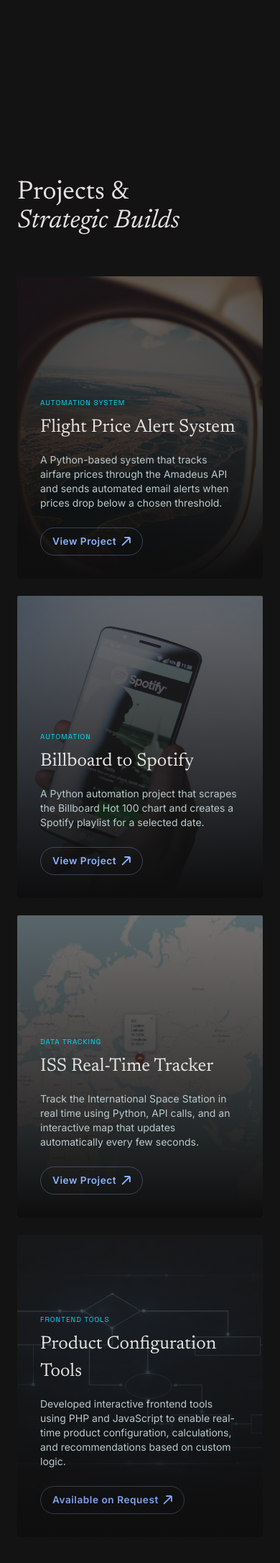
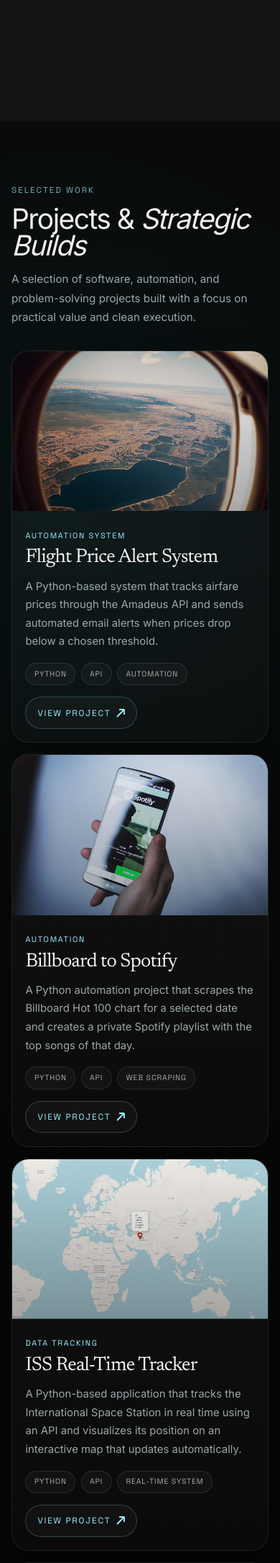
Before and after one commit to Tsaousidis/portfolio-site, a Flask app: page / in a window 390 px wide. Shown: the part 845-3017 px from the top of the page at 72% size. Run offline with Flask 2, Linux system fonts and the light colour scheme; some libraries are stand-ins or nearby versions.

Commit message:
Fixed UI on projects mobile

```diff
--- a/static/css/style.css
+++ b/static/css/style.css
@@ -1332,24 +1332,6 @@ section#hero {
     display: none;
   }
 
-  .projects-mobile {
-    display: block;
-  }
-
-  .projects-mobile .group {
-    min-height: 420px;
-  }
-
-  .projects-mobile h3 {
-    font-size: 1.6rem;
-    white-space: normal;
-    overflow: visible;
-  }
-
-  .projects-mobile p {
-    max-width: 100%;
-  }
-
   nav {
     padding-left: 1rem !important;
     padding-right: 1rem !important;
@@ -1443,6 +1425,169 @@ section#hero {
     background: rgba(255,255,255,0.05);
     color: #9cf0ff;
   }
+
+  .projects-mobile {
+    display: block;
+    padding: 5.5rem 0;
+    background:
+      radial-gradient(circle at 20% 20%, rgba(0, 229, 255, 0.05), transparent 28%),
+      linear-gradient(180deg, #090909 0%, #050505 100%);
+  }
+
+  .projects-mobile-shell {
+    width: min(100%, 680px);
+    margin: 0 auto;
+    padding: 0 1rem;
+  }
+
+  .projects-mobile-heading {
+    margin-bottom: 2rem;
+  }
+
+  .projects-mobile-kicker {
+    margin-bottom: 0.75rem;
+    font-family: 'Space Grotesk', monospace;
+    font-size: 0.72rem;
+    text-transform: uppercase;
+    letter-spacing: 0.18em;
+    color: rgba(156, 240, 255, 0.72);
+  }
+
+  .projects-mobile-title {
+    font-size: clamp(2.4rem, 10vw, 3.5rem);
+    line-height: 0.95;
+    color: #f4f1ee;
+    margin-bottom: 1rem;
+    letter-spacing: -0.04em;
+  }
+
+  .projects-mobile-intro {
+    color: rgba(186, 201, 204, 0.82);
+    font-size: 0.95rem;
+    line-height: 1.75;
+    max-width: 36ch;
+  }
+
+  .projects-mobile-list {
+    display: grid;
+    gap: 1rem;
+  }
+
+  .project-mobile-card {
+    overflow: hidden;
+    border-radius: 24px;
+    background:
+      linear-gradient(180deg, rgba(255,255,255,0.045), rgba(255,255,255,0.02));
+    border: 1px solid rgba(255,255,255,0.08);
+    box-shadow:
+      0 18px 40px rgba(0,0,0,0.28),
+      inset 0 1px 0 rgba(255,255,255,0.04);
+  }
+
+  .project-mobile-image-wrap {
+    position: relative;
+    aspect-ratio: 16 / 10;
+    overflow: hidden;
+    background: #0d1117;
+  }
+
+  .project-mobile-image-wrap::after {
+    content: "";
+    position: absolute;
+    inset: 0;
+    background:
+      linear-gradient(to top, rgba(5, 5, 5, 0.32), rgba(5, 5, 5, 0.02));
+    pointer-events: none;
+  }
+
+  .project-mobile-image {
+    width: 100%;
+    height: 100%;
+    object-fit: cover;
+  }
+
+  .project-mobile-content {
+    padding: 1.2rem 1.15rem 1.15rem;
+  }
+
+  .project-mobile-eyebrow {
+    display: inline-block;
+    margin-bottom: 0.65rem;
+    font-family: 'Space Grotesk', monospace;
+    font-size: 0.68rem;
+    text-transform: uppercase;
+    letter-spacing: 0.16em;
+    color: #9cf0ff;
+  }
+
+  .project-mobile-title-card {
+    font-family: 'Newsreader', serif;
+    font-size: 1.7rem;
+    line-height: 0.98;
+    letter-spacing: -0.03em;
+    color: #f4f1ee;
+    margin-bottom: 0.85rem;
+  }
+
+  .project-mobile-text {
+    color: rgba(186, 201, 204, 0.82);
+    font-size: 0.93rem;
+    line-height: 1.72;
+    margin-bottom: 1rem;
+  }
+
+  .project-mobile-tags {
+    display: flex;
+    flex-wrap: wrap;
+    gap: 0.45rem;
+    margin-bottom: 1rem;
+  }
+
+  .project-mobile-tags span {
+    display: inline-flex;
+    align-items: center;
+    padding: 0.42rem 0.72rem;
+    border-radius: 999px;
+    border: 1px solid rgba(255,255,255,0.1);
+    background: rgba(255,255,255,0.03);
+    font-family: 'Space Grotesk', monospace;
+    font-size: 0.66rem;
+    letter-spacing: 0.08em;
+    text-transform: uppercase;
+    color: rgba(229, 226, 225, 0.72);
+  }
+
+  .project-mobile-link {
+    display: inline-flex;
+    align-items: center;
+    gap: 0.45rem;
+    padding: 0.78rem 1rem;
+    border-radius: 999px;
+    border: 1px solid rgba(156, 240, 255, 0.22);
+    background: rgba(255,255,255,0.03);
+    color: #9cf0ff;
+    font-family: 'Space Grotesk', monospace;
+    font-size: 0.74rem;
+    text-transform: uppercase;
+    letter-spacing: 0.15em;
+    transition: transform 0.2s ease, border-color 0.2s ease, background 0.2s ease, color 0.2s ease;
+  }
+
+  .project-mobile-link svg {
+    width: 12px;
+    height: 12px;
+    flex-shrink: 0;
+  }
+
+  .project-mobile-link:active {
+    transform: scale(0.98);
+  }
+
+  .project-mobile-link-static {
+    cursor: default;
+    color: rgba(229, 226, 225, 0.72);
+    border-color: rgba(255,255,255,0.12);
+  }
 }
 
 @media (prefers-reduced-motion: reduce) {
--- a/templates/index.html
+++ b/templates/index.html
@@ -253,32 +253,45 @@
     </section>
 
     <!-- ── Projects Section Mobile (Old Logic) ── -->
-    <section class="projects-mobile py-20 px-6 max-w-7xl mx-auto" id="projects-mobile">
-        <div class="mb-14">
-            <h2 class="font-headline text-4xl text-on-surface">
-                Projects &amp;<br><span class="italic">Strategic Builds</span>
+    <section class="projects-mobile" id="projects-mobile">
+        <div class="projects-mobile-shell">
+            <div class="projects-mobile-heading">
+                <p class="projects-mobile-kicker">Selected Work</p>
+                <h2 class="projects-mobile-title">
+                    Projects &amp; <span class="italic">Strategic Builds</span>
                 </h2>
+                <p class="projects-mobile-intro">
+                    A selection of software, automation, and problem-solving projects built with a focus on practical value and clean execution.
+                </p>
             </div>
 
-        <div class="grid grid-cols-1 gap-6 overflow-hidden">
-            <div class="group relative min-h-[420px] overflow-hidden bg-surface-container rounded-sm transition-all duration-500">
+            <div class="projects-mobile-list">
+                <article class="project-mobile-card">
+                    <div class="project-mobile-image-wrap">
                         <img
-                    class="absolute inset-0 w-full h-full object-cover opacity-40 transition-opacity"
                             src="{{ url_for('static', filename='images/projects/flights-notifier.webp') }}"
                             loading="lazy"
                             decoding="async"
                             alt="Flight Price Alert System preview"
+                            class="project-mobile-image"
                         />
-                <div class="absolute inset-0 bg-gradient-to-t from-surface-container-lowest to-transparent"></div>
-                <div class="relative h-full flex flex-col justify-end p-8">
-                    <span class="font-label text-[10px] text-primary-fixed-dim uppercase tracking-widest mb-2">Automation System</span>
-                    <h3 class="font-headline text-[1.6rem] mb-4">Flight Price Alert System</h3>
-                    <p class="font-body text-on-surface-variant max-w-full text-sm mb-6">
-                        A Python-based system that tracks airfare prices through the Amadeus API
-                        and sends automated email alerts when prices drop below a chosen threshold.
+                    </div>
+
+                    <div class="project-mobile-content">
+                        <span class="project-mobile-eyebrow">Automation System</span>
+                        <h3 class="project-mobile-title-card">Flight Price Alert System</h3>
+                        <p class="project-mobile-text">
+                            A Python-based system that tracks airfare prices through the Amadeus API and sends automated email alerts when prices drop below a chosen threshold.
                         </p>
+
+                        <div class="project-mobile-tags">
+                            <span>Python</span>
+                            <span>API</span>
+                            <span>Automation</span>
+                        </div>
+
                         <a href="https://github.com/Tsaousidis/oop-api-smtp-flights-notifier"
-                    class="card-link"
+                        class="project-mobile-link"
                         target="_blank"
                         rel="noopener noreferrer">
                             View Project
@@ -287,25 +300,34 @@
                             </svg>
                         </a>
                     </div>
-            </div>
+                </article>
 
-            <div class="group relative min-h-[420px] overflow-hidden bg-surface-container rounded-sm transition-all duration-500">
+                <article class="project-mobile-card">
+                    <div class="project-mobile-image-wrap">
                         <img
-                    class="absolute inset-0 w-full h-full object-cover opacity-40 transition-opacity"
                             src="{{ url_for('static', filename='images/projects/billboard-to-spotify.webp') }}"
                             loading="lazy"
                             decoding="async"
                             alt="Billboard to Spotify preview"
+                            class="project-mobile-image"
                         />
-                <div class="absolute inset-0 bg-gradient-to-t from-surface-container-lowest to-transparent"></div>
-                <div class="relative h-full flex flex-col justify-end p-8">
-                    <span class="font-label text-[10px] text-primary-fixed-dim uppercase tracking-widest mb-2">Automation</span>
-                    <h3 class="font-headline text-[1.6rem] mb-4">Billboard to Spotify</h3>
-                    <p class="font-body text-on-surface-variant max-w-full text-sm mb-6">
-                        A Python automation project that scrapes the Billboard Hot 100 chart and creates a Spotify playlist for a selected date.
+                    </div>
+
+                    <div class="project-mobile-content">
+                        <span class="project-mobile-eyebrow">Automation</span>
+                        <h3 class="project-mobile-title-card">Billboard to Spotify</h3>
+                        <p class="project-mobile-text">
+                            A Python automation project that scrapes the Billboard Hot 100 chart for a selected date and creates a private Spotify playlist with the top songs of that day.
                         </p>
+
+                        <div class="project-mobile-tags">
+                            <span>Python</span>
+                            <span>API</span>
+                            <span>Web Scraping</span>
+                        </div>
+
                         <a href="https://github.com/Tsaousidis/scraper-api-billboard-to-spotify"
-                    class="card-link"
+                        class="project-mobile-link"
                         target="_blank"
                         rel="noopener noreferrer">
                             View Project
@@ -314,26 +336,34 @@
                             </svg>
                         </a>
                     </div>
-            </div>
+                </article>
 
-            <div class="group relative min-h-[420px] overflow-hidden bg-surface-container rounded-sm transition-all duration-500">
+                <article class="project-mobile-card">
+                    <div class="project-mobile-image-wrap">
                         <img
-                    class="absolute inset-0 w-full h-full object-cover opacity-40 transition-opacity"
                             src="{{ url_for('static', filename='images/projects/iss-tracker.webp') }}"
                             loading="lazy"
                             decoding="async"
-                    alt="ISS Tracker preview"
+                            alt="ISS Real-Time Tracker preview"
+                            class="project-mobile-image"
                         />
-                <div class="absolute inset-0 bg-gradient-to-t from-surface-container-lowest to-transparent"></div>
+                    </div>
 
-                <div class="relative h-full flex flex-col justify-end p-8">
-                    <span class="font-label text-[10px] text-primary-fixed-dim uppercase tracking-widest mb-2">Data Tracking</span>
-                    <h3 class="font-headline text-[1.6rem] mb-4">ISS Real-Time Tracker</h3>
-                    <p class="font-body text-on-surface-variant max-w-full text-sm mb-6">
-                        Track the International Space Station in real time using Python, API calls, and an interactive map that updates automatically every few seconds.
+                    <div class="project-mobile-content">
+                        <span class="project-mobile-eyebrow">Data Tracking</span>
+                        <h3 class="project-mobile-title-card">ISS Real-Time Tracker</h3>
+                        <p class="project-mobile-text">
+                            A Python-based application that tracks the International Space Station in real time using an API and visualizes its position on an interactive map that updates automatically.
                         </p>
+
+                        <div class="project-mobile-tags">
+                            <span>Python</span>
+                            <span>API</span>
+                            <span>Real-Time System</span>
+                        </div>
+
                         <a href="https://github.com/Tsaousidis/api-folium-iss-tracker/"
-                    class="card-link"
+                        class="project-mobile-link"
                         target="_blank"
                         rel="noopener noreferrer">
                             View Project
@@ -342,31 +372,40 @@
                             </svg>
                         </a>
                     </div>
-            </div>
+                </article>
 
-            <div class="group relative min-h-[420px] overflow-hidden bg-surface-container rounded-sm transition-all duration-500">
+                <article class="project-mobile-card">
+                    <div class="project-mobile-image-wrap">
                         <img
-                    class="absolute inset-0 w-full h-full object-cover opacity-30 transition-opacity"
                             src="{{ url_for('static', filename='images/projects/product-configuration-tools.webp') }}"
                             loading="lazy"
                             decoding="async"
                             alt="Product Configuration Tools preview"
+                            class="project-mobile-image"
                         />
-                <div class="absolute inset-0 bg-gradient-to-t from-surface-container-lowest to-transparent"></div>
-                <div class="relative h-full flex flex-col justify-end p-8">
-                    <span class="font-label text-[10px] text-primary-fixed-dim uppercase tracking-widest mb-2">Frontend Tools</span>
-                    <h3 class="font-headline text-[1.6rem] mb-4">Product Configuration Tools</h3>
-                    <p class="font-body text-on-surface-variant max-w-full text-sm mb-6">
-                        Developed interactive frontend tools using PHP and JavaScript to enable real-time product configuration, calculations, and recommendations based on custom logic.
+                    </div>
+
+                    <div class="project-mobile-content">
+                        <span class="project-mobile-eyebrow">Frontend Tools</span>
+                        <h3 class="project-mobile-title-card">Product Configuration Tools</h3>
+                        <p class="project-mobile-text">
+                            Developed interactive frontend tools using PHP and JavaScript for real-time product configuration, calculations, and recommendations based on custom logic.
                         </p>
 
-                    <button type="button" class="card-link card-link-static" aria-label="Ask for project details">
+                        <div class="project-mobile-tags">
+                            <span>PHP</span>
+                            <span>JavaScript</span>
+                            <span>Custom Logic</span>
+                        </div>
+
+                        <button type="button" class="project-mobile-link project-mobile-link-static" aria-label="Ask for project details">
                             Available on Request
                             <svg viewBox="0 0 12 12" fill="none" stroke="currentColor" stroke-width="1.8" aria-hidden="true">
                                 <path d="M1 11L11 1M11 1H4M11 1V8"></path>
                             </svg>
                         </button>
                     </div>
+                </article>
             </div>
         </div>
     </section>
```
Lines whose indentation alone changed are shown as unchanged.
